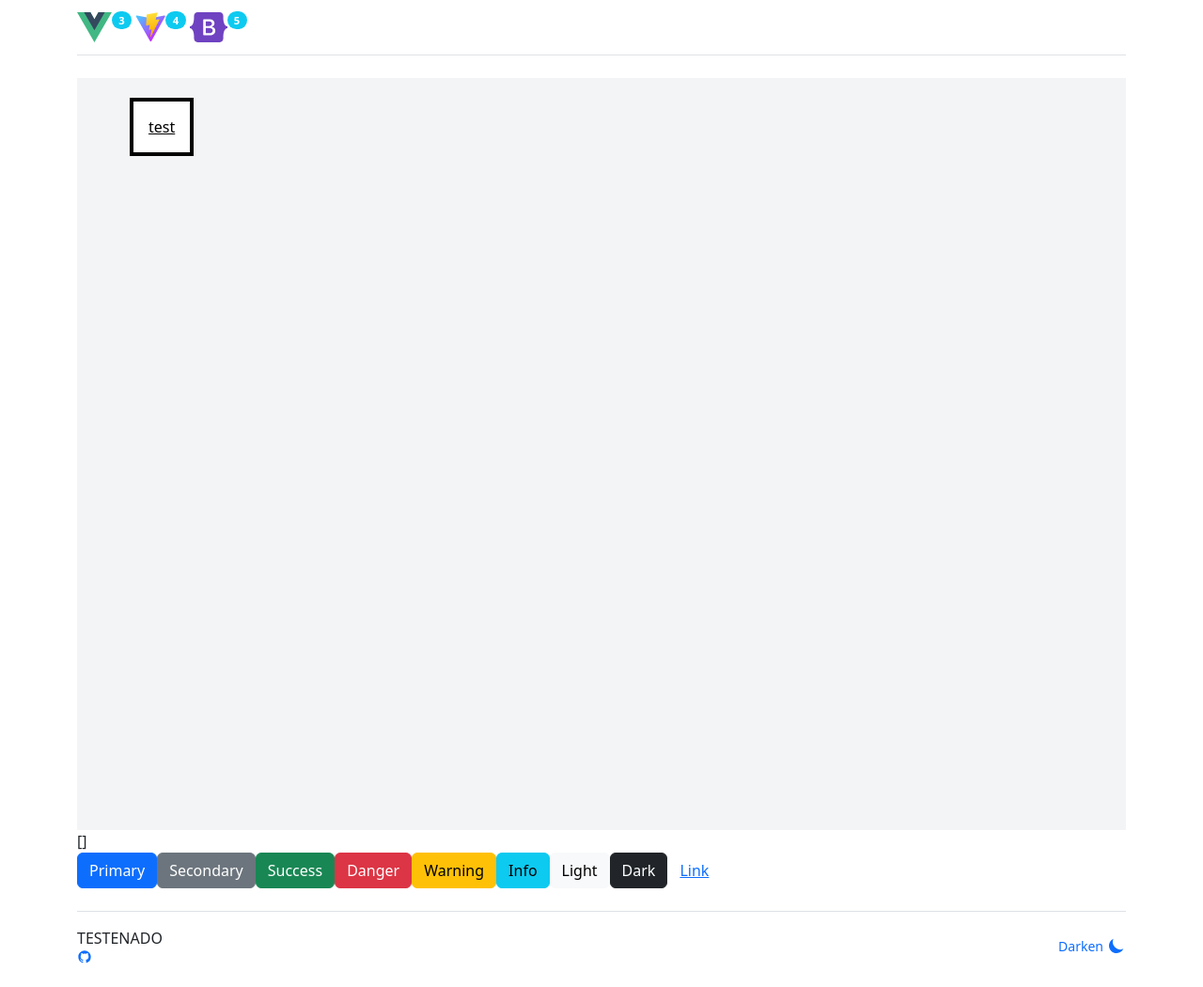
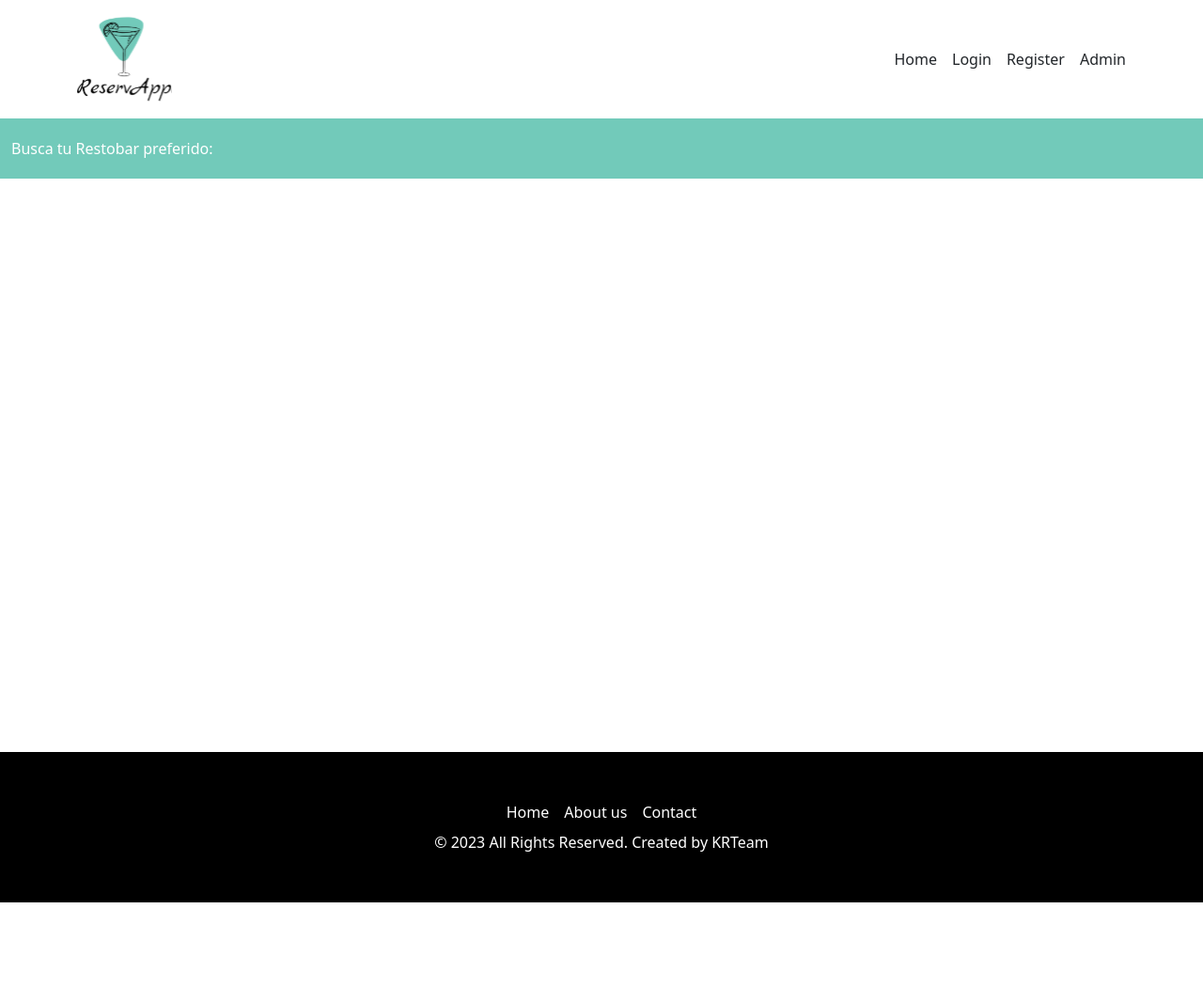
Before and after one commit to rmastudillo/KRTeam, a Vue app: page / in a window 1280 px wide. Shown: the whole page at 94% size. After the commit the page ends 960 px from the top, so only its background shows below. Built offline with nearby package versions, Linux system fonts and the light colour scheme.

Commit message:
Primera landing

```diff
--- a/index.html
+++ b/index.html
@@ -4,7 +4,8 @@
     <meta charset="UTF-8" />
     <link rel="icon" type="image/svg+xml" href="/vite.svg" />
     <meta name="viewport" content="width=device-width, initial-scale=1.0" />
-    <title>Vite + Vue + TS</title>
+    <meta http-equiv="Permissions-Policy" content="interest-cohort=()">
+    <title>ReservApp</title>
   </head>
   <body>
     <div id="app"></div>
--- a/src/components/home/HomePage.vue
+++ b/src/components/home/HomePage.vue
@@ -13,31 +13,14 @@ onMounted(() => {
 });
 </script>
 <template>
-  <div class="bg-gray-100 min-h-screen p-10">
-    <router-link class="estasotraclase m-3 p-3" :to="{ name: 'Test' }">
-      test
-    </router-link>
-  </div>
-  {{ products }}
-  <div class="home">
-    <button type="button" class="btn btn-primary">Primary</button>
-    <button type="button" class="btn btn-secondary">Secondary</button>
-    <button type="button" class="btn btn-success">Success</button>
-    <button type="button" class="btn btn-danger">Danger</button>
-    <button type="button" class="btn btn-warning">Warning</button>
-    <button type="button" class="btn btn-info">Info</button>
-    <button type="button" class="btn btn-light">Light</button>
-    <button type="button" class="btn btn-dark">Dark</button>
 
-    <button type="button" class="btn btn-link">Link</button>
-  </div>
 </template>
-<style scoped>
-.estasotraclase {
-  border: 4px solid rgb(0, 0, 0);
-  background-color: white;
-  color: rgb(0, 0, 0);
-  font-size: 16px;
-  cursor: pointer;
+
+<style>
+.image-container {
+  width: full; /* Ancho fijo del contenedor */
+  min-height: fit-content; /* Alto fijo del contenedor */
+  overflow: scroll; /* Oculta el contenido que exceda el tamaño del contenedor */
 }
+
 </style>
--- /dev/null
+++ b/src/components/shared/restorantCard.vue
@@ -0,0 +1,2 @@
+<script lang="ts" setup></script>
+<template></template>
--- a/src/layouts/Footer.vue
+++ b/src/layouts/Footer.vue
@@ -1,44 +1,5 @@
-<template>
-  <div class="border-top py-3 d-flex justify-content-between align-items-center">
-    <section>
-      TESTENADO
-      <a href="https://github.com/howbizarre/starter-template-vue-3-bootstrap-5-sass-dark-theme-typescript"
-        class="text-decoration-none ms-1" title="Boilerplate for Vue 3 with Vite and Bootstrap 5 with Icons">
-        <svg xmlns="http://www.w3.org/2000/svg" width="16" height="16" viewBox="0 0 24 24">
-          <g id="feGithub0" fill="none" fill-rule="evenodd" stroke="none" stroke-width="1">
-            <g id="feGithub1" fill="currentColor">
-              <path id="feGithub2"
-                d="M12 2C6.475 2 2 6.475 2 12a9.994 9.994 0 0 0 6.838 9.488c.5.087.687-.213.687-.476c0-.237-.013-1.024-.013-1.862c-2.512.463-3.162-.612-3.362-1.175c-.113-.288-.6-1.175-1.025-1.413c-.35-.187-.85-.65-.013-.662c.788-.013 1.35.725 1.538 1.025c.9 1.512 2.338 1.087 2.912.825c.088-.65.35-1.087.638-1.337c-2.225-.25-4.55-1.113-4.55-4.938c0-1.088.387-1.987 1.025-2.688c-.1-.25-.45-1.275.1-2.65c0 0 .837-.262 2.75 1.026a9.28 9.28 0 0 1 2.5-.338c.85 0 1.7.112 2.5.337c1.912-1.3 2.75-1.024 2.75-1.024c.55 1.375.2 2.4.1 2.65c.637.7 1.025 1.587 1.025 2.687c0 3.838-2.337 4.688-4.562 4.938c.362.312.675.912.675 1.85c0 1.337-.013 2.412-.013 2.75c0 .262.188.574.688.474A10.016 10.016 0 0 0 22 12c0-5.525-4.475-10-10-10Z" />
-            </g>
-          </g>
-        </svg>
-      </a>
-    </section>
-
-    <section class="d-flex">
-      <a href="#" @click="(event) => changeTheme(event)" class="text-decoration-none">
-        <div v-if="themeToggler" class="d-flex justify-content-between align-items-center">
-          <small class="me-1">Light Up</small>
-          <svg class="p-0" width="20" height="20" fill="currentColor" viewBox="0 0 20 20" xmlns="http://www.w3.org/2000/svg">
-            <path
-              d="M10 2a1 1 0 011 1v1a1 1 0 11-2 0V3a1 1 0 011-1zm4 8a4 4 0 11-8 0 4 4 0 018 0zm-.464 4.95l.707.707a1 1 0 001.414-1.414l-.707-.707a1 1 0 00-1.414 1.414zm2.12-10.607a1 1 0 010 1.414l-.706.707a1 1 0 11-1.414-1.414l.707-.707a1 1 0 011.414 0zM17 11a1 1 0 100-2h-1a1 1 0 100 2h1zm-7 4a1 1 0 011 1v1a1 1 0 11-2 0v-1a1 1 0 011-1zM5.05 6.464A1 1 0 106.465 5.05l-.708-.707a1 1 0 00-1.414 1.414l.707.707zm1.414 8.486l-.707.707a1 1 0 01-1.414-1.414l.707-.707a1 1 0 011.414 1.414zM4 11a1 1 0 100-2H3a1 1 0 000 2h1z"
-              fill-rule="evenodd" clip-rule="evenodd"></path>
-          </svg>
-        </div>
-        <div v-else class="d-flex justify-content-between align-items-center">
-          <small class="me-1">Darken</small>
-          <svg class="pa-0 ma-0" width="20" height="20" fill="currentColor" viewBox="0 0 20 20" xmlns="http://www.w3.org/2000/svg">
-            <path d="M17.293 13.293A8 8 0 016.707 2.707a8.001 8.001 0 1010.586 10.586z"></path>
-          </svg>
-        </div>
-      </a>
-    </section>
-  </div>
-</template>
-
 <script lang="ts" setup>
 import { ref, type Ref } from "vue";
-import Refs from "@/components/Refs.vue";
 
 const themeToggler: Ref<boolean> = ref(false);
 const docElm = document.documentElement;
@@ -50,3 +11,27 @@ const changeTheme = (e: Event) => {
   docElm.dataset.bsTheme = themeToggler.value ? "dark" : "light";
 };
 </script>
+<template>
+  <div class="footer">
+    <div class="flex flex-row flex-nowrap gap-3">
+      <span>Home</span>
+      <span>About us</span>
+      <span>Contact</span>
+    </div>
+    <span>© 2023 All Rights Reserved. Created by KRTeam</span>
+  </div>
+</template>
+<style>
+.footer{
+  background: black;
+  height: 10rem;
+  width: 100%;
+  color: white;
+  display: flex;
+  flex-direction: column;
+  text-align: start;
+  align-items: center;
+  justify-content: center;
+  gap: 0.5rem;
+}
+</style>
--- a/src/layouts/MainLayout.vue
+++ b/src/layouts/MainLayout.vue
@@ -4,11 +4,11 @@ import Footer from "@/layouts/Footer.vue";
 import { RouterView } from "vue-router";
 </script>
 <template>
-  <Nav />
-  <main class="container flex-shrink-0 mb-4">
-    <RouterView/>
-  </main>
-  <footer class="container footer mb-2 mt-auto">
-    <Footer />
-  </footer>
+  <div class="min-h-screen flex flex-col">
+    <Nav />
+    <main class="container mb-4 flex-grow-1">
+      <RouterView />
+    </main>
+  </div>
+  <Footer />
 </template>
--- a/src/layouts/Nav.vue
+++ b/src/layouts/Nav.vue
@@ -1,75 +1,45 @@
-<template>
-  <div class="container">
-    <nav class="navbar navbar-expand-lg mb-4 border-bottom">
-      <router-link :to="routes[0].path" class="navbar-brand d-flex align-items-center text-decoration-none">
-        <svg xmlns="http://www.w3.org/2000/svg" height="32" viewBox="0 0 261.76 226.69">
-          <path d="M161.096.001l-30.225 52.351L100.647.001H-.005l130.877 226.688L261.749.001z" fill="#41b883" />
-          <path d="M161.096.001l-30.225 52.351L100.647.001H52.346l78.526 136.01L209.398.001z" fill="#34495e" />
-        </svg>
-        <sup><small class="badge rounded-pill bg-info me-1">3</small></sup>
-        <svg height="32" viewBox="0 0 410 404" fill="none" xmlns="http://www.w3.org/2000/svg">
-          <path
-            d="M399.641 59.5246L215.643 388.545C211.844 395.338 202.084 395.378 198.228 388.618L10.5817 59.5563C6.38087 52.1896 12.6802 43.2665 21.0281 44.7586L205.223 77.6824C206.398 77.8924 207.601 77.8904 208.776 77.6763L389.119 44.8058C397.439 43.2894 403.768 52.1434 399.641 59.5246Z"
-            fill="url(#paint0_linear)" />
-          <path
-            d="M292.965 1.5744L156.801 28.2552C154.563 28.6937 152.906 30.5903 152.771 32.8664L144.395 174.33C144.198 177.662 147.258 180.248 150.51 179.498L188.42 170.749C191.967 169.931 195.172 173.055 194.443 176.622L183.18 231.775C182.422 235.487 185.907 238.661 189.532 237.56L212.947 230.446C216.577 229.344 220.065 232.527 219.297 236.242L201.398 322.875C200.278 328.294 207.486 331.249 210.492 326.603L212.5 323.5L323.454 102.072C325.312 98.3645 322.108 94.137 318.036 94.9228L279.014 102.454C275.347 103.161 272.227 99.746 273.262 96.1583L298.731 7.86689C299.767 4.27314 296.636 0.855181 292.965 1.5744Z"
-            fill="url(#paint1_linear)" />
-          <defs>
-            <linearGradient id="paint0_linear" x1="6.00017" y1="32.9999" x2="235" y2="344" gradientUnits="userSpaceOnUse">
-              <stop stop-color="#41D1FF" />
-              <stop offset="1" stop-color="#BD34FE" />
-            </linearGradient>
-            <linearGradient id="paint1_linear" x1="194.651" y1="8.81818" x2="236.076" y2="292.989"
-              gradientUnits="userSpaceOnUse">
-              <stop stop-color="#FFEA83" />
-              <stop offset="0.0833333" stop-color="#FFDD35" />
-              <stop offset="1" stop-color="#FFA800" />
-            </linearGradient>
-          </defs>
-        </svg>
-        <sup><small class="badge rounded-pill bg-info me-1">4</small></sup>
-        <svg xmlns="http://www.w3.org/2000/svg" width="40" height="32" viewBox="0 0 118 94" role="img">
-          <title>Bootstrap</title>
-          <path fill-rule="evenodd" clip-rule="evenodd"
-            d="M24.509 0c-6.733 0-11.715 5.893-11.492 12.284.214 6.14-.064 14.092-2.066 20.577C8.943 39.365 5.547 43.485 0 44.014v5.972c5.547.529 8.943 4.649 10.951 11.153 2.002 6.485 2.28 14.437 2.066 20.577C12.794 88.106 17.776 94 24.51 94H93.5c6.733 0 11.714-5.893 11.491-12.284-.214-6.14.064-14.092 2.066-20.577 2.009-6.504 5.396-10.624 10.943-11.153v-5.972c-5.547-.529-8.934-4.649-10.943-11.153-2.002-6.484-2.28-14.437-2.066-20.577C105.214 5.894 100.233 0 93.5 0H24.508zM80 57.863C80 66.663 73.436 72 62.543 72H44a2 2 0 01-2-2V24a2 2 0 012-2h18.437c9.083 0 15.044 4.92 15.044 12.474 0 5.302-4.01 10.049-9.119 10.88v.277C75.317 46.394 80 51.21 80 57.863zM60.521 28.34H49.948v14.934h8.905c6.884 0 10.68-2.772 10.68-7.727 0-4.643-3.264-7.207-9.012-7.207zM49.948 49.2v16.458H60.91c7.167 0 10.964-2.876 10.964-8.281 0-5.406-3.903-8.178-11.425-8.178H49.948z"
-            fill="#6f42c1"></path>
-        </svg>
-        <sup><small class="badge rounded-pill bg-info me-1">5</small></sup>
-      </router-link>
-      <button class="navbar-toggler border-0 shadow-none" type="button" data-bs-toggle="collapse"
-        data-bs-target="#navbarNavDropdown" aria-controls="navbarNavDropdown" aria-expanded="false"
-        aria-label="Toggle navigation">
-        <span class="navbar-toggler-icon"></span>
-      </button>
-
-      <div class="collapse navbar-collapse" id="navbarNavDropdown">
-        <ul class="navbar-nav ms-auto">
-          <li class="nav-item text-uppercase" v-for="route in routes" :key="route.path">
-            <router-link :to="route.path" class="nav-link" :title="route.children[0].name"
-              :class="{ active: isActive(route.path) }">
-              <i class="bi bi-house-fill" v-if="route.path === `${siteUrl}/`"></i>
-              {{ route.path !== `${siteUrl}/` ? route.children[0].name : "" }}
-            </router-link>
-          </li>
-        </ul>
-      </div>
-    </nav>
-  </div>
-</template>
-
 <script lang="ts" setup>
+import krteamlogo from "@/assets/img/krteamlogo.svg";
+import { routes } from "@/router";
 import { computed } from "vue";
 import { useRouter } from "vue-router";
-import { routes } from "@/router";
 
 const siteUrl = import.meta.env.VITE_BUILD_ADDRESS;
 const router = useRouter();
 const activeRoute = computed(() => router.currentRoute.value.path);
 const isActive = (path: string) => path === activeRoute.value;
 </script>
-
+<template>
+  <div class="container">
+    <nav class="navbar flex flex-row justify-between">
+      <router-link
+        :to="routes[0].path"
+        class="navbar-brand d-flex align-items-center text-decoration-none"
+      >
+        <img :src="krteamlogo" alt="asdas" />
+      </router-link>
+      <div class="flex flex-row flex-nowrap gap-3">
+        <div>Home</div>
+        <div>Login</div>
+        <div>Register</div>
+        <div>Admin</div>
+      </div>
+    </nav>
+  </div>
+  <div class="search-block">Busca tu Restobar preferido:</div>
+</template>
 <style lang="scss" scoped>
 ul {
   list-style: none;
 }
+.search-block {
+  background: #72caba;
+  display: flex;
+  height: 4rem;
+  width: 100%;
+  padding: 0.75rem;
+  color: white;
+  text-align: start;
+  align-items: center;
+}
 </style>
```
Also changed, not shown: src/assets/img/krteamlogo.svg (added), src/assets/img/map-placeholder.png (added).
